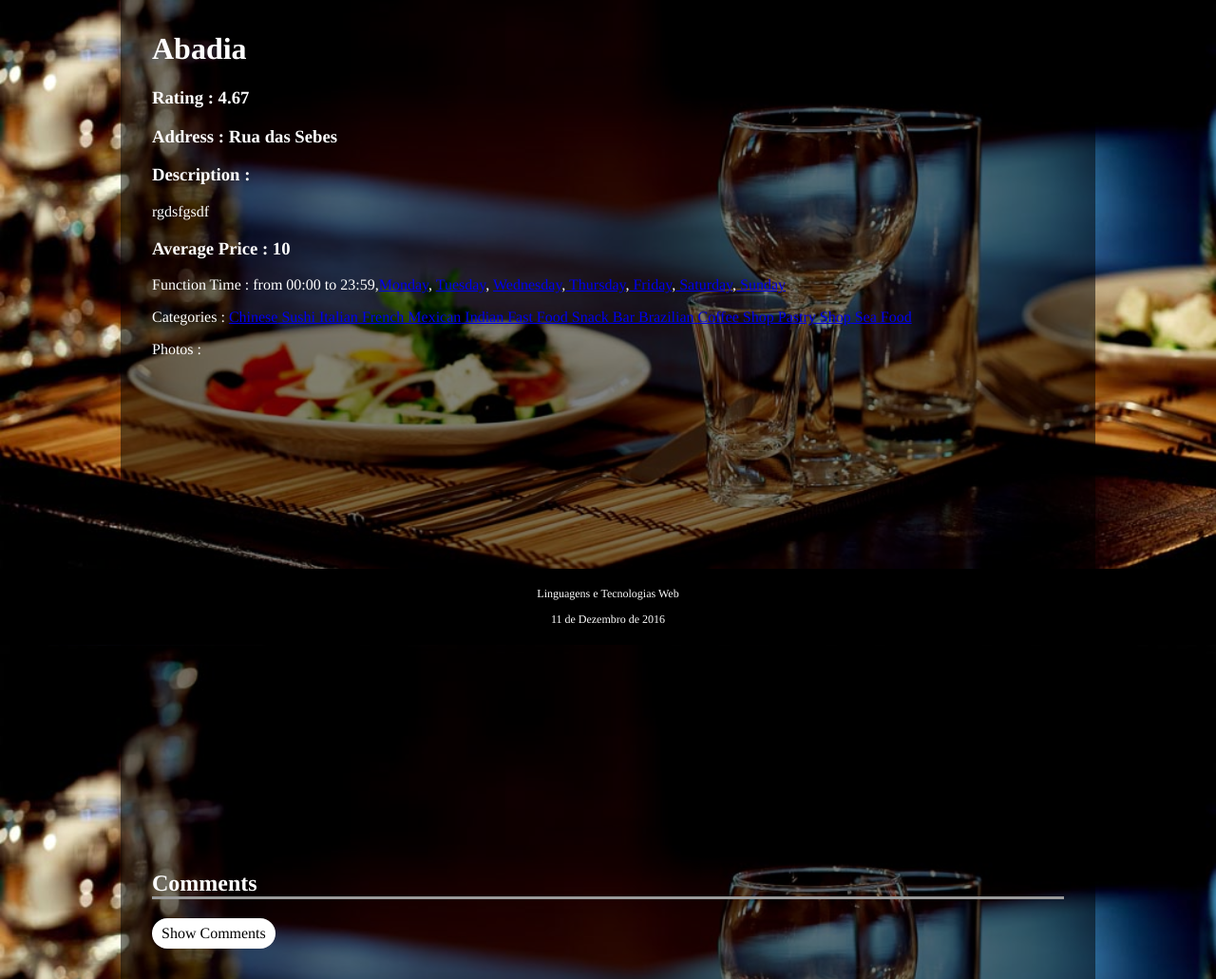
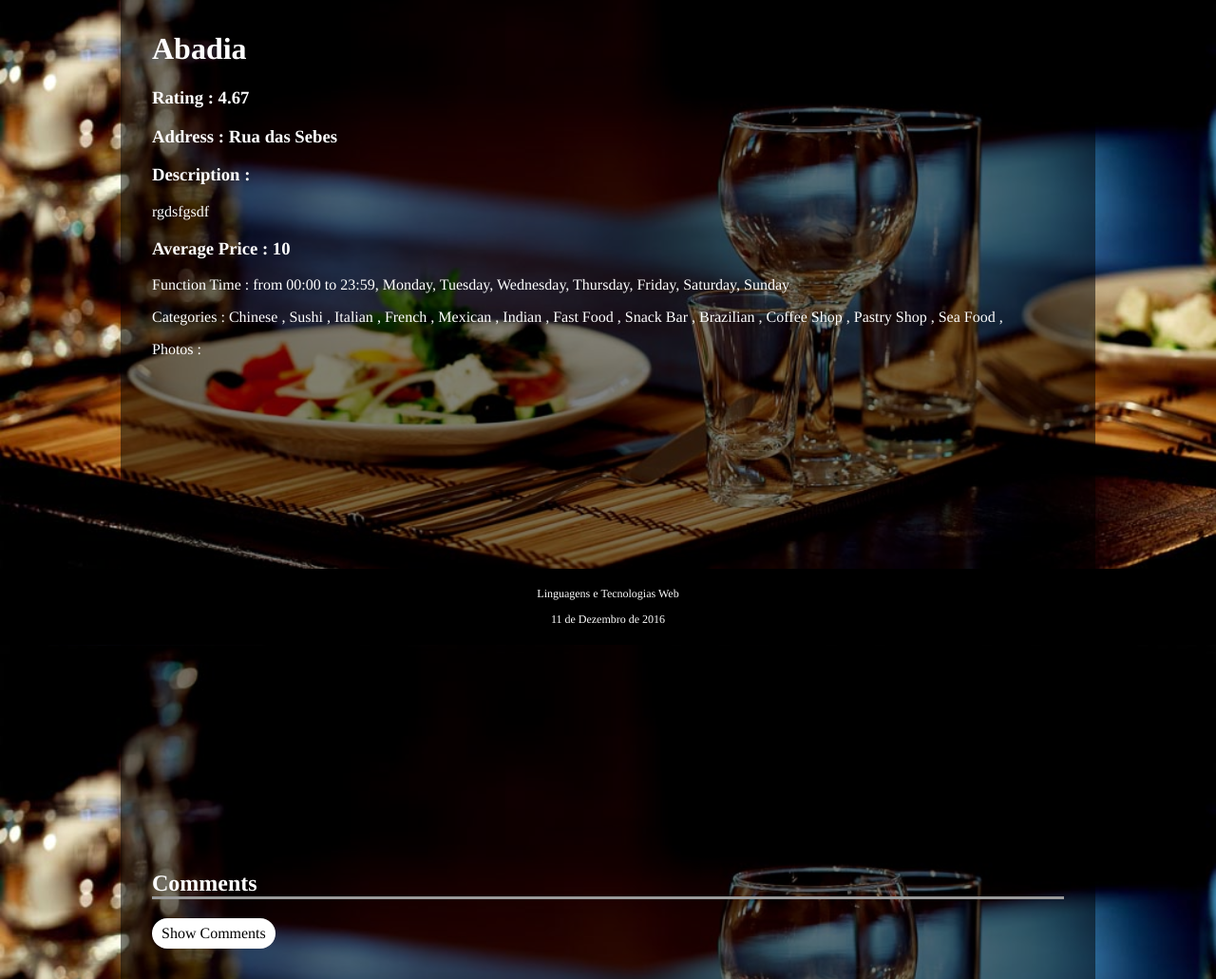
Before and after one commit to T20XX/feup-ltw, a PHP site: page /restaurant_item.php?id=2 in a window 1280 px wide. Shown: the part 121-1152 px from the top of the page at 95% size. Run offline with PHP 8.4, Linux system fonts and the light colour scheme; the visitor is signed in with stand-in values (Sample User, id 1); data comes from the database, SQL or seed files in the repository; some libraries are stand-ins or nearby versions.

Commit message:
ajuste no css do show category e weekday

```diff
--- a/action_search_restaurant.php
+++ b/action_search_restaurant.php
@@ -7,7 +7,10 @@
 ?>
 
 	<div id="content">
+		<h1 id="title"> Search Results </h1>
+		<div class="display_big_center">
 <?php
+
 
 	if($_POST['restaurant_name'] == "")
 		$restaurant_name = '%';
@@ -72,6 +75,7 @@
 			 }
 
 ?>
+		</div>
 	</div>
 <?php
 	include ('templates/footer.php');
--- a/css/site.css
+++ b/css/site.css
@@ -104,6 +104,11 @@ body {
 	text-decoration: none;
 }
 
+.simple_href{
+	color: white;
+	text-decoration: none;
+}
+
 .big_form > *{
 	margin: 30px;
 }
@@ -133,6 +138,13 @@ fieldset >*{
 
 .review {
 	border-style: outset;
+	padding : 1%;
+	margin: 10px;
+}
+
+.reply {
+	border-style: outset;
+	border-radius: 50px;
 	padding : 1%;
 	margin: 10px;
 }
--- a/templates/restaurant_item.php
+++ b/templates/restaurant_item.php
@@ -23,19 +23,19 @@
 
 
 
-			if($result['monday']) echo ',<a href="show_weekday.php?day=monday">Monday</a>';
-			if($result['tuesday']) echo ', <a href="show_weekday.php?day=tuesday">Tuesday</a>';
-			if($result['wednesday']) echo ', <a href="show_weekday.php?day=wednesday">Wednesday</a>';
-			if($result['thursday']) echo ',<a href="show_weekday.php?day=thursday"> Thursday</a>';
-			if($result['friday']) echo ',<a href="show_weekday.php?day=friday"> Friday</a>';
-			if($result['saturday']) echo ',<a href="show_weekday.php?day=saturday"> Saturday</a>';
-			if($result['sunday']) echo ',<a href="show_weekday.php?day=sunday"> Sunday</a>';
+			if($result['monday']) echo ', <a class="simple_href" href="show_weekday.php?day=monday">Monday</a>';
+			if($result['tuesday']) echo ', <a class="simple_href" href="show_weekday.php?day=tuesday">Tuesday</a>';
+			if($result['wednesday']) echo ', <a class="simple_href" href="show_weekday.php?day=wednesday">Wednesday</a>';
+			if($result['thursday']) echo ', <a class="simple_href" href="show_weekday.php?day=thursday"> Thursday</a>';
+			if($result['friday']) echo ', <a class="simple_href" href="show_weekday.php?day=friday"> Friday</a>';
+			if($result['saturday']) echo ', <a class="simple_href" href="show_weekday.php?day=saturday"> Saturday</a>';
+			if($result['sunday']) echo ', <a class="simple_href" href="show_weekday.php?day=sunday"> Sunday</a>';
 			echo '</p>';
 
 
 			echo '<p> Categories : ';
 			foreach($categories as $category)
-				echo '<a href="show_category.php?category='.$category['id_category'].'">  '. $category['id_category'] .'</a>';
+				echo '<a class="simple_href" href="show_category.php?category='.$category['id_category'].'">  '. $category['id_category'] .'</a> ,';
 			echo '</p>';
 
 			echo '<p> Photos : <br>';
@@ -80,7 +80,7 @@
 						echo '<input class="button_reply button_1 button" type="submit" value="Show Replies" >';
 						echo '<div id="replies">';
 						foreach($replies as $reply){
-							echo '<div class="review">';
+							echo '<div class="reply">';
 								echo '<p>From: ' . $reply['id_replyer'] . '</p>';
 								echo '<p>Reply: ' . $reply['comment'] . '</p>';
 							echo '</div>';
```
Also changed, not shown: show_category.php (+7 -0 lines), show_weekday.php (+7 -4 lines).
